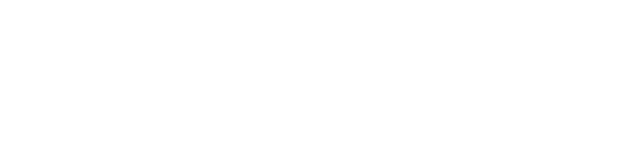
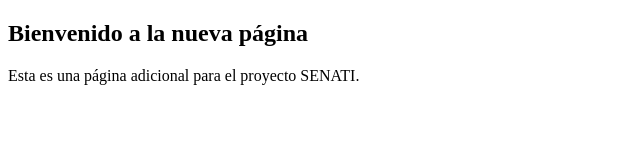
Before and after one commit to Sam-cmd-star/senati2026, a plain HTML site: page NewPage.html in a window 1280 px wide. Shown: the whole page, without its empty margins (0-640 px from the left). Drawn offline with Linux system fonts and the light colour scheme.

Commit message:
Probando con el index.html

```diff
--- a/NewPage.html
+++ b/NewPage.html
@@ -3,9 +3,10 @@
 <head>
     <meta charset="UTF-8">
     <meta name="viewport" content="width=device-width, initial-scale=1.0">
-    <title>Document</title>
+    <title>Otra Página</title>
 </head>
 <body>
-
+    <h2>Bienvenido a la nueva página</h2>
+    <p>Esta es una página adicional para el proyecto SENATI.</p>
 </body>
 </html>
```
Also changed, not shown: 1 other file.
